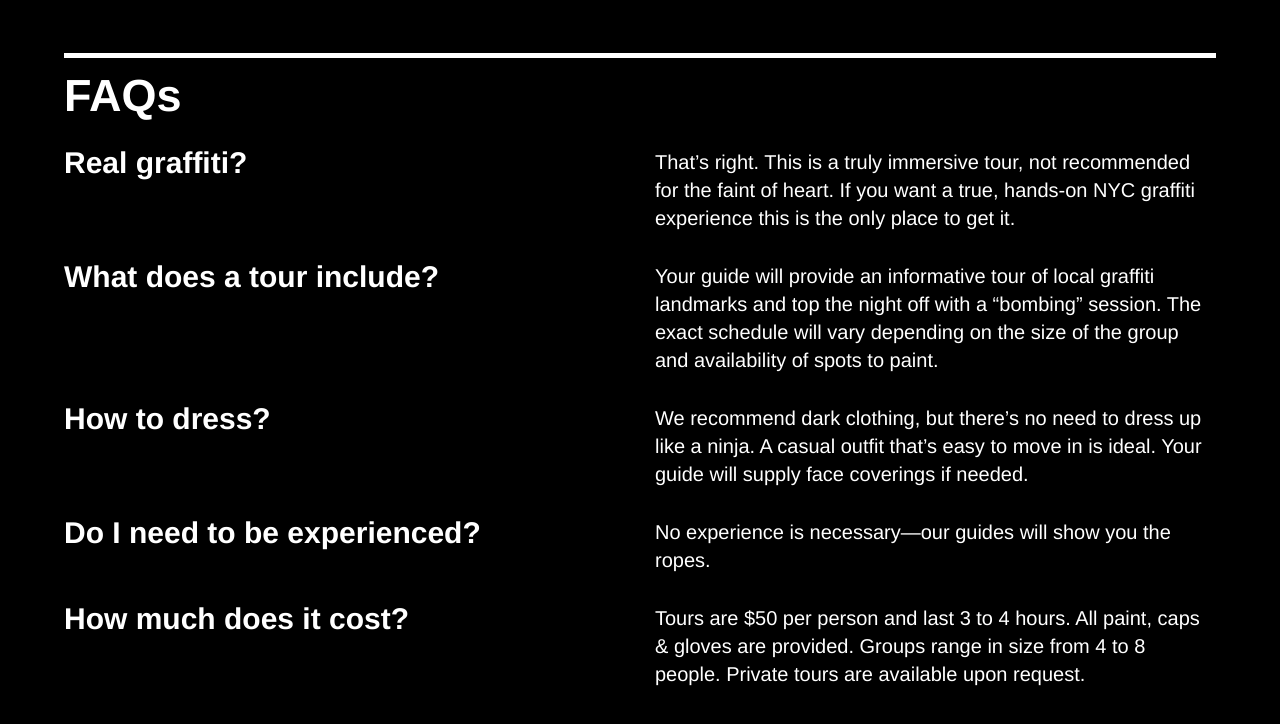
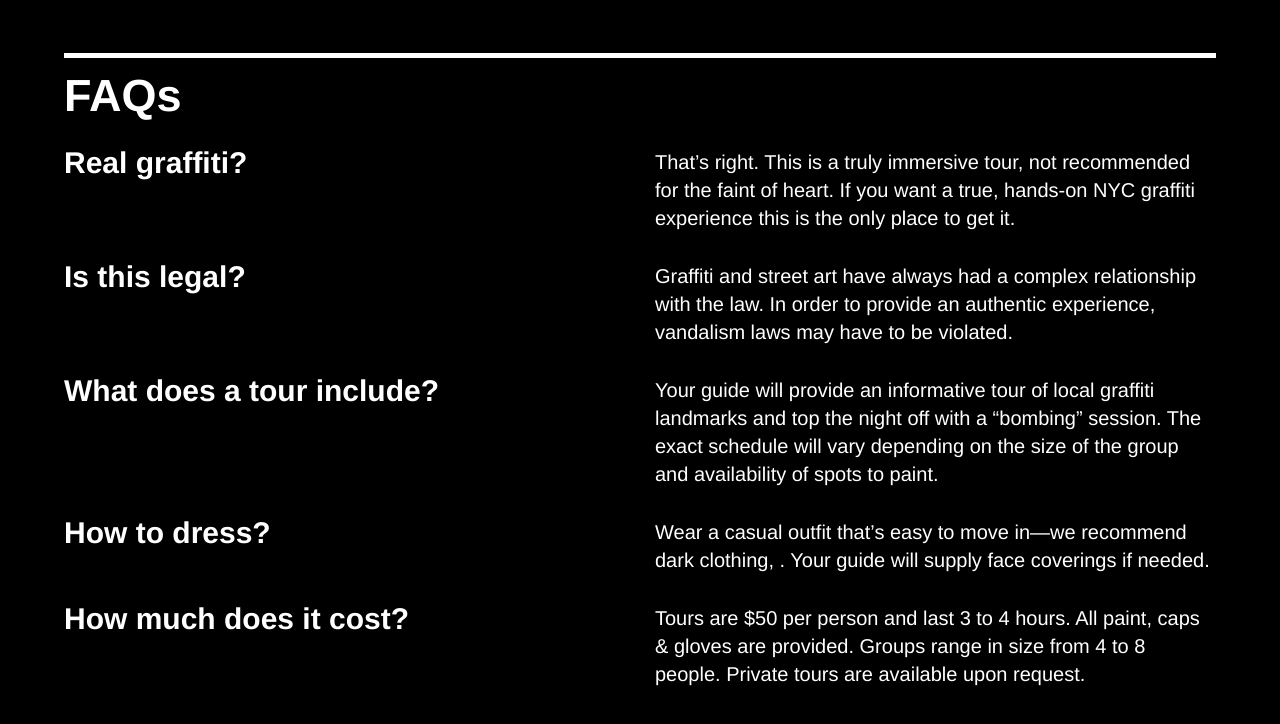
Before and after one commit to nycgraffiti/nycgraffititour.com, a Jekyll site: the page built from home.markdown, in a window 1280 px wide and 900 px high, scrolled down 1377 px, cut to the strip 0-724 px from the top of the window. Built offline with Jekyll 4.4.1, drawn with Linux system fonts in a browser that asks for light colours; nearby versions of some CDN libraries.

Commit message:
Updated Home

```diff
--- a/home.markdown
+++ b/home.markdown
@@ -9,16 +9,17 @@ faq:
   answer: That’s right. This is a truly immersive tour, not recommended for the faint
     of heart. If you want a true, hands-on NYC graffiti experience this is the only
     place to get it.
+- question: Is this legal?
+  answer: Graffiti and street art have always had a complex relationship with the
+    law. In order to provide an authentic experience, vandalism laws may have to be
+    violated.
 - question: What does a tour include?
   answer: Your guide will provide an informative tour of local graffiti landmarks
     and top the night off with a “bombing” session. The exact schedule will vary depending
     on the size of the group and availability of spots to paint.
 - question: How to dress?
-  answer: We recommend dark clothing, but there’s no need to dress up like a ninja.
-    A casual outfit that’s easy to move in is ideal. Your guide will supply face coverings
-    if needed.
-- question: Do I need to be experienced?
-  answer: No experience is necessary—our guides will show you the ropes.
+  answer: Wear a casual outfit that’s easy to move in—we recommend dark clothing,
+    . Your guide will supply face coverings if needed.
 - question: How much does it cost?
   answer: Tours are $50 per person and last 3 to 4 hours. All paint, caps & gloves
     are provided. Groups range in size from 4 to 8 people. Private tours are available
```
